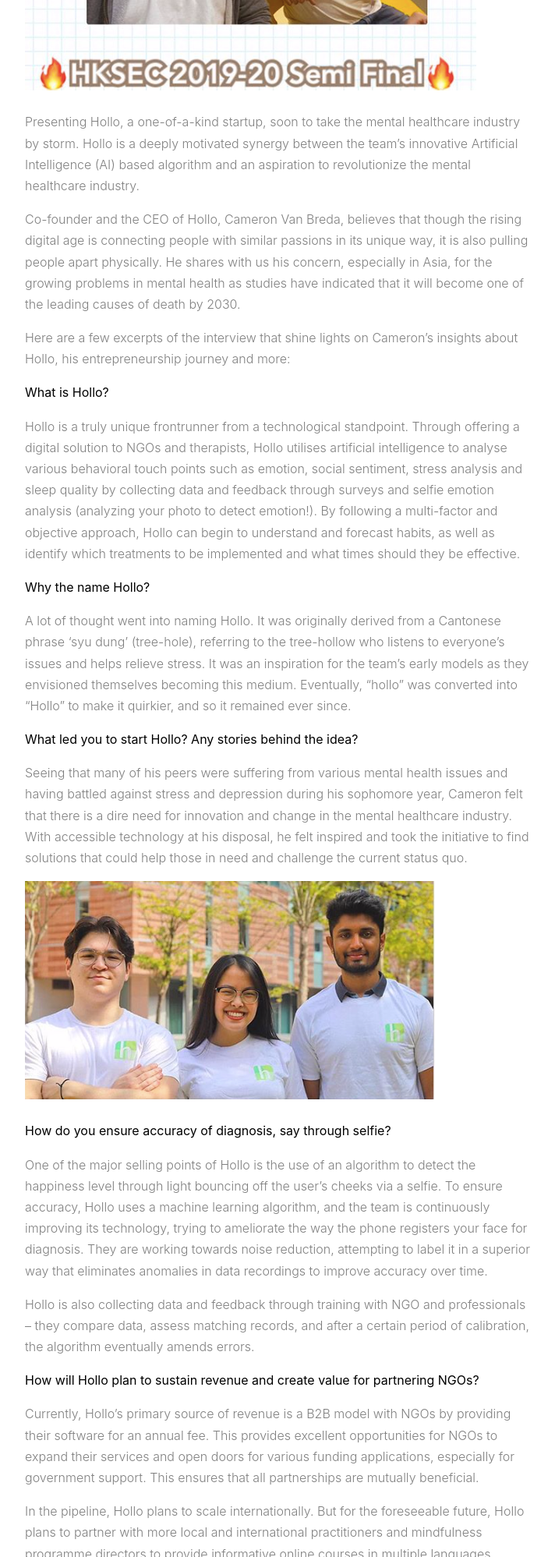
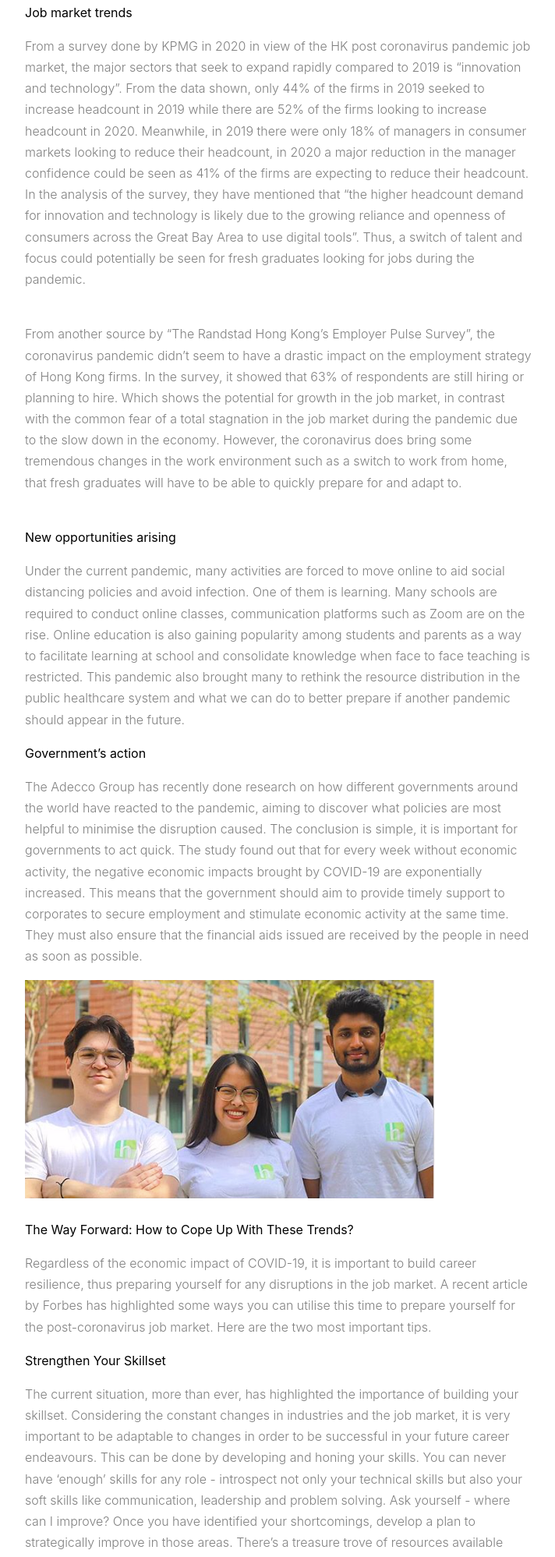
Before and after one commit to storyofclt/esohku, a plain HTML site: page newNormal.html in a window 1280 px wide. Shown: the part 803-2800 px from the top of the page at 78% size, without its empty margins (133-845 px from the left). Drawn offline with Linux system fonts and the light colour scheme; files whose address does not match are found by name.

Commit message:
text - newNormal

```diff
--- a/newNormal.html
+++ b/newNormal.html
@@ -131,35 +131,44 @@
           <div class="col-md-8">
             <div class="section-row sticky-container">
               <div class="main-post">
-              <img src="./images/hollow-i-2.png" class="articles-style" style="background-size: cover">
+                <img src="./images/newNormal_img.jpg" class="articles-style" style="background-size: cover">
                 <br>
                 <br>
-              <p>Presenting Hollo, a one-of-a-kind startup, soon to take the mental healthcare industry by storm. Hollo is a deeply motivated synergy between the team’s innovative Artificial Intelligence (AI) based algorithm and an aspiration to revolutionize the mental healthcare industry. </p>
-              <p>Co-founder and the CEO of Hollo, Cameron Van Breda, believes that though the rising digital age is connecting people with similar passions in its unique way, it is also pulling people apart physically. He shares with us his concern, especially in Asia, for the growing problems in mental health as studies have indicated that it will become  one of the leading causes of death by 2030.</p>
-              <p>Here are a few excerpts of the interview that shine lights on Cameron’s insights about Hollo, his entrepreneurship journey and more:</p>
+                <p class="interview-subheadings"><b>Introduction</b></p>
+                <p>What will be the new normal post-COVID-19? Many of us may wonder. Unemployment, wage cuts, layoffs might be some negative thoughts that pop up off the top of your head if you are a fresh graduate looking for a job this year.
+                  However, the future is not all doom and gloom. This international crisis is also bringing new job opportunities to certain sectors and positive changes in work environments. It also unveils a chance for these young minds to rethink
+                  and reorganize their career and life plans.</p>
 
-              <p class="interview-subheadings"><b>What is Hollo?</b></p>
-              <p>Hollo is a truly unique frontrunner from a technological standpoint. Through offering a digital solution to NGOs and therapists, Hollo utilises artificial intelligence to analyse various behavioral touch points such as emotion, social sentiment, stress analysis and sleep quality by collecting data and feedback through surveys and selfie emotion analysis (analyzing your photo to detect emotion!). By following a multi-factor and objective approach, Hollo can begin to understand and forecast habits, as well as identify which treatments to be implemented and what times should they be effective.</p>
-              <p class="interview-subheadings"><b>Why the name Hollo?</b></p>
-              <p>A lot of thought went into naming Hollo. It was originally derived from a Cantonese phrase ‘syu dung’ (tree-hole), referring to the tree-hollow who listens to everyone’s issues and helps relieve stress. It was an inspiration for the team’s early models as they envisioned themselves becoming this medium. Eventually, “hollo” was converted into “Hollo” to make it quirkier, and so it remained ever since.</p>
-              <p class="interview-subheadings"><b>What led you to start Hollo? Any stories behind the idea?</b></p>
-              <p>Seeing that many of his peers were suffering from various mental health issues and having battled against stress and depression during his sophomore year, Cameron felt that there is a dire need for innovation and change in the mental healthcare industry. With accessible technology at his disposal, he felt inspired and took the initiative to find solutions that could help those in need and challenge the current status quo.</p>
+                <p class="interview-subheadings"><b>Job market trends</b></p>
+                <p>From a survey done by KPMG in 2020 in view of the HK post coronavirus pandemic job market, the major sectors that seek to expand rapidly compared to 2019 is “innovation and technology”. From the data shown, only 44% of the firms in
+                  2019 seeked to increase headcount in 2019 while there are 52% of the firms looking to increase headcount in 2020. Meanwhile, in 2019 there were only 18% of managers in consumer markets looking to reduce their headcount, in 2020 a
+                  major reduction in the manager confidence could be seen as 41% of the firms are expecting to reduce their headcount. In the analysis of the survey, they have mentioned that “the higher headcount demand for innovation and technology
+                  is likely due to the growing reliance and openness of consumers across the Great Bay Area to use digital tools”. Thus, a switch of talent and focus could potentially be seen for fresh graduates looking for jobs during the pandemic.
+                </p>
+                <br>
+                <p>From another source by “The Randstad Hong Kong’s Employer Pulse Survey”, the coronavirus pandemic didn’t seem to have a drastic impact on the employment strategy of Hong Kong firms. In the survey, it showed that 63% of respondents
+                  are still hiring or planning to hire. Which shows the potential for growth in the job market, in contrast with the common fear of a total stagnation in the job market during the pandemic due to the slow down in the economy. However,
+                  the coronavirus does bring some tremendous changes in the work environment such as a switch to work from home, that fresh graduates will have to be able to quickly prepare for and adapt to.</p>
+                <br>
+                <p class="interview-subheadings"><b>New opportunities arising</b></p>
+                <p>Under the current pandemic, many activities are forced to move online to aid social distancing policies and avoid infection. One of them is learning. Many schools are required to conduct online classes, communication platforms such as Zoom are on the rise. Online education is also gaining popularity among students and parents as a way to facilitate learning at school and consolidate knowledge when face to face teaching is restricted. This pandemic also brought many to rethink the resource distribution in the public healthcare system and what we can do to better prepare if another pandemic should appear in the future.</p>
+                <p class="interview-subheadings"><b>Government’s action </b></p>
+                <p>The Adecco Group has recently done research on how different governments around the world have reacted to the pandemic, aiming to discover what policies are most helpful to minimise the disruption caused. The conclusion is simple, it is important for governments to act quick. The study found out that for every week without economic activity, the negative economic impacts brought by COVID-19 are exponentially increased. This means that the government should aim to provide timely support to corporates to secure employment and stimulate  economic activity at the same time. They must also ensure that the financial aids issued are received by the people in need as soon as possible. </p>
                 <img src="./images/hollow-i-1.png" class="articles-style" style="background-size: cover">
                 <br>
                 <br>
-              <p class="interview-subheadings"><b>How do you ensure accuracy of diagnosis, say through selfie?</b></p>
-              <p>One of the major selling points of Hollo is the use of an algorithm to detect the happiness level through light bouncing off the user’s cheeks via a selfie. To ensure accuracy, Hollo uses a machine learning algorithm, and the team is continuously improving its technology, trying to ameliorate the way the phone registers your face for diagnosis. They are working towards noise reduction, attempting to label it in a superior way that eliminates anomalies in data recordings to improve accuracy over time.</p>
-              <p>Hollo is also collecting data and feedback through training with NGO and professionals – they compare data, assess matching records, and after a certain period of calibration, the algorithm eventually amends errors.</p>
-              <p class="interview-subheadings"><b>How will Hollo plan to sustain revenue and create value for partnering NGOs?</b></p>
-              <p>Currently, Hollo’s primary source of revenue is a B2B model with NGOs by providing their software for an annual fee. This provides excellent opportunities for NGOs to expand their services and open doors for various funding applications, especially for government support. This ensures that all partnerships are mutually beneficial.  </p>
-              <p>In the pipeline, Hollo plans to scale internationally. But for the foreseeable future, Hollo  plans to  partner with more local and international practitioners and mindfulness programme directors to provide informative online courses in multiple languages. </p>
-              <p class="interview-subheadings"><b>What was the primary challenge you faced while creating Hollo? Do you have any advice for aspiring entrepreneurs?</b></p>
-              <p>Cameron faced many reality checks and criticism at the beginning of their startup journey, especially from judges regarding their business model during their initial competitions. He believes that what’s important is to be able accept these criticisms and use them to better his idea. One should try to understand that people are not really targeting you but the idea. Founders of start-ups should incorporate these criticisms so that their ideas can become sustainable and robust.<p>
-              <p>Cameron shared that as a Biology-major student, the ability to network was something that he had to learn when immersing himself in the business world. Pitching was also a self-taught skill that he had to pick up along the way. He also advised aspiring entrepreneurs to be open to constructive criticisms.</p>
-              <p class="interview-subheadings"><b>Finally, what is one message that Hollo would like to share with its users?</b></p>
-              <p>Cameron believes that being responsible for your mental health is important and that there is nothing wrong with wanting to seek help. He wants his users to know that this is an issue that they can seek help for. Hollo aims towards normalising the stigma that exists in our society in regards to mental health. </p>
+                <p class="interview-subheadings"><b>The Way Forward: How to Cope Up With These Trends?</b></p>
+                <p>Regardless of the economic impact of COVID-19, it is important to build career resilience, thus preparing yourself for any disruptions in the job market. A recent article by Forbes has highlighted some ways you can utilise this time to prepare yourself for the post-coronavirus job market. Here are the two most important tips.</p>
+                <p class="interview-subheadings"><b>Strengthen Your Skillset</b></p>
+                <p>The current situation, more than ever, has highlighted the importance of building your skillset. Considering the constant changes in industries and the job market, it is very important to be adaptable to changes in order to be successful in your future career endeavours. This can be done by developing and honing your skills. You can never have ‘enough’ skills for any role - introspect not only your technical skills but also your soft skills like communication, leadership and problem solving. Ask yourself - where can I improve? Once you have identified your shortcomings, develop a plan to strategically improve in those areas. There’s a treasure trove of resources available online and most of them are low cost or even free for students, like Udemy, Khan Academy and Coursera. Consolidating your strengths and actively working on your weaknesses are crucial to your personal development and success.</p>
+                <p>In the pipeline, Hollo plans to scale internationally. But for the foreseeable future, Hollo plans to partner with more local and international practitioners and mindfulness programme directors to provide informative online courses
+                  in multiple languages. </p>
+                <p class="interview-subheadings"><b>Network</b></p>
+                <p>Students often underestimate the sheer importance of networking. Some may even feel that they are not up to the challenge! Online platforms like LinkedIn have made the process easier, especially currently with stay-at-home orders. This is a great opportunity for you to update your LinkedIn profile to reflect your personal brand and the network you wish to attract. You can utilise virtual webinars, talks and career fairs to build and advance your network and come in contact with industry experts or professionals. Optimise your online presence to reflect your career aspirations. Find online communities that are of interest to you and become an active participant. When optimised, LinkedIn is a great platform to receive professional advice, build your network and get updates on upcoming webinars. It may also be easier for you to find work from your network, than the traditional application process.<p>
+                <p class="interview-subheadings"><b>Conclusion </b></p>
+              <p>With the new wave of infections, Hong Kong continues to reel from the effects of the pandemic. While fresh graduates struggle to find jobs, businesses struggle to keep afloat in these unprecedented times. As we always highlight in our articles, we encourage you, our readers, to look at the positive side and try to utilise this time to build something better for yourself. In our next article, our Start-Up Research Team shall share their insights following their interview with Besttop Consulting, who talk about how the pandemic affected their company and the tips they would like to give their future recruits or job-seekers in general. Stay tuned!</p>
                     <h3>Before you go...</h3>
-              <p>It was truly heartening to meet such an inspiring person who used his experiences and obstacles to work towards bringing a change in the society. To know more about their journey, follow them on instagram at hollo.hk. Further, to learn more about amazing startups like Hollo, follow ESo on instagram at eso_hku. </p>
+                    <p> Follow ESo on instagram at eso_hku! </p>
               </div>
 
             </div>
@@ -184,7 +193,8 @@
                 <h3 class="footer-heading mb-4">About Us</h3>
                 <p>The Entrepreneur Society is a student-led, non-profit committee that aims to foster the entrepreneurial spirit among the HKU community. </p>
                 <br>
-                  <p>We create a platform for ideas to be shared, developed and realized with cross-faculty collaboration as our bedrock. Through hosting interactive activities that encourage early-stage ideation to workshops that validate business ideas, we aim to provide innovative solutions to societal problems.</p>
+                <p>We create a platform for ideas to be shared, developed and realized with cross-faculty collaboration as our bedrock. Through hosting interactive activities that encourage early-stage ideation to workshops that validate business
+                  ideas, we aim to provide innovative solutions to societal problems.</p>
 
               </div>
             </div>
@@ -269,7 +279,9 @@
         <div class="col-md-12">
           <p>
             <!-- Link back to Colorlib can't be removed. Template is licensed under CC BY 3.0. -->
-              Copyright &copy;<script>document.write(new Date().getFullYear());</script> All rights reserved | Entrepreneur Society HKU | Created by Louis Cheung
+            Copyright &copy;<script>
+              document.write(new Date().getFullYear());
+            </script> All rights reserved | Entrepreneur Society HKU | Created by Louis Cheung
             <!-- Link back to Colorlib can't be removed. Template is licensed under CC BY 3.0. -->
           </p>
         </div>
@@ -295,4 +307,5 @@
 
 
 </body>
+
 </html>
```
Also changed, not shown: images/newNormal_img.jpg (added). Lines whose indentation alone changed are shown as unchanged.
